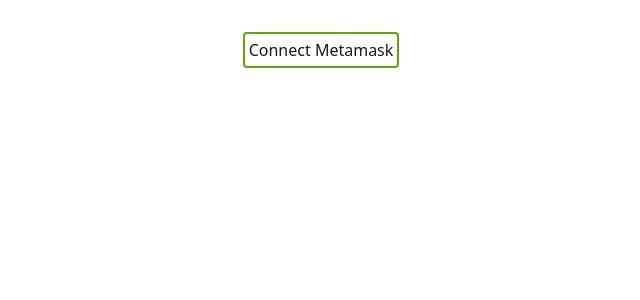
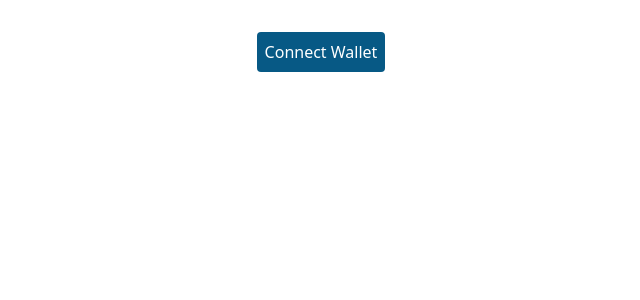
Before and after one commit to har777/rareskills, a Next.js app in the folder module-4/web/: page / in a window 1280 px wide. Shown: the top 300 px of the page, without its empty margins (319-959 px from the left). Built offline with nearby package versions, Linux system fonts and the light colour scheme.

Commit message:
Small rename

```diff
--- a/module-4/web/components/Connection.tsx
+++ b/module-4/web/components/Connection.tsx
@@ -1,15 +1,15 @@
 import {useState} from "react";
 
 // @ts-ignore
-const Connection = ({ account, setAccount }) => {
+const Connection = ({ setWalletConnected }) => {
   const [error, setError] = useState("");
 
-  const connectMetamask = async () => {
+  const connectWallet = async () => {
     // @ts-ignore
     if(window.ethereum) {
       // @ts-ignore
-      const accounts = await window.ethereum.request({method: "eth_requestAccounts"});
-      setAccount(accounts[0]);
+      await window.ethereum.request({method: "eth_requestAccounts"});
+      setWalletConnected(true);
     } else {
       setError("You need to install metamask");
     }
@@ -17,9 +17,9 @@
 
   return (
     <div>
-      <button className="rounded border-2 border-lime-600 p-1" onClick={connectMetamask}>Connect Metamask</button>
+      <button className="rounded bg-sky-800 text-white p-2" onClick={connectWallet}>Connect Wallet</button>
       {error && (
-        <div className="rounded border-2 border-rose-600 p-1">
+        <div className="rounded bg-sky-800 text-white p-2">
           {error}
         </div>
       )}
--- a/module-4/web/pages/index.tsx
+++ b/module-4/web/pages/index.tsx
@@ -6,6 +6,8 @@
 import NFT from "../components/NFT";
 
 export default function Home() {
+  const [walletConnected, setWalletConnected] = useState(false);
+
   const [account, setAccount] = useState("");
   const [provider, setProvider] = useState();
   const [signer, setSigner] = useState();
@@ -99,10 +101,10 @@
     }
   }
 
-  if(!account) {
+  if(!walletConnected) {
     return (
       <div className="m-auto">
-        <Connection account={account} setAccount={handleAccountConnect} />
+        <Connection walletConnected={walletConnected} setWalletConnected={setWalletConnected} />
       </div>
     )
   }
```
